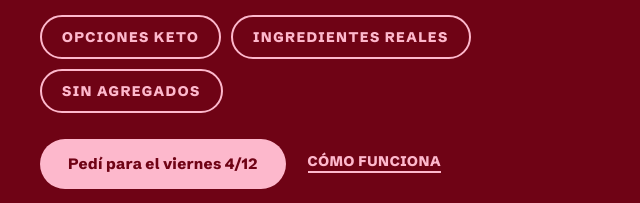
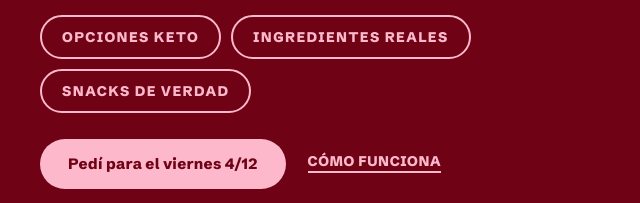
Before and after one commit to nudge-digital-lab/la-chica-del-pan-propuesta, a plain HTML site: page opcion-3/index.html in a window 1280 px wide. Shown: the part 597-800 px from the top of the page, 0-640 px from the left. Drawn offline with Linux system fonts and the light colour scheme.

Commit message:
Opción 3: Snacks de verdad

```diff
--- a/opcion-3/index.html
+++ b/opcion-3/index.html
@@ -51,7 +51,7 @@
       <p class="eyebrow">Hecho a mano en Buenos Aires · Horneado a pedido</p>
       <h1 class="mega-t" id="hero-t"><span>Lo rico</span> <span>no se</span> <span>negocia.</span></h1>
       <p class="t-l hero-si"><span>Sin azúcar agregada.</span> <span>Sin harinas refinadas.</span></p>
-      <p class="hero-etiquetas"><a class="pastilla" href="#tienda">Opciones keto</a> <a class="pastilla" href="#etiqueta">Ingredientes reales</a> <a class="pastilla" href="#etiqueta">Sin agregados</a></p>
+      <p class="hero-etiquetas"><a class="pastilla" href="#tienda">Opciones keto</a> <a class="pastilla" href="#etiqueta">Ingredientes reales</a> <a class="pastilla" href="#tienda">Snacks de verdad</a></p>
       <div class="hero-ctas">
         <a class="btn btn-rosa" href="#tienda"><span>Pedí para el <span data-viernes>viernes</span></span></a>
         <a class="link" href="#como-pedir">Cómo funciona</a>
```
